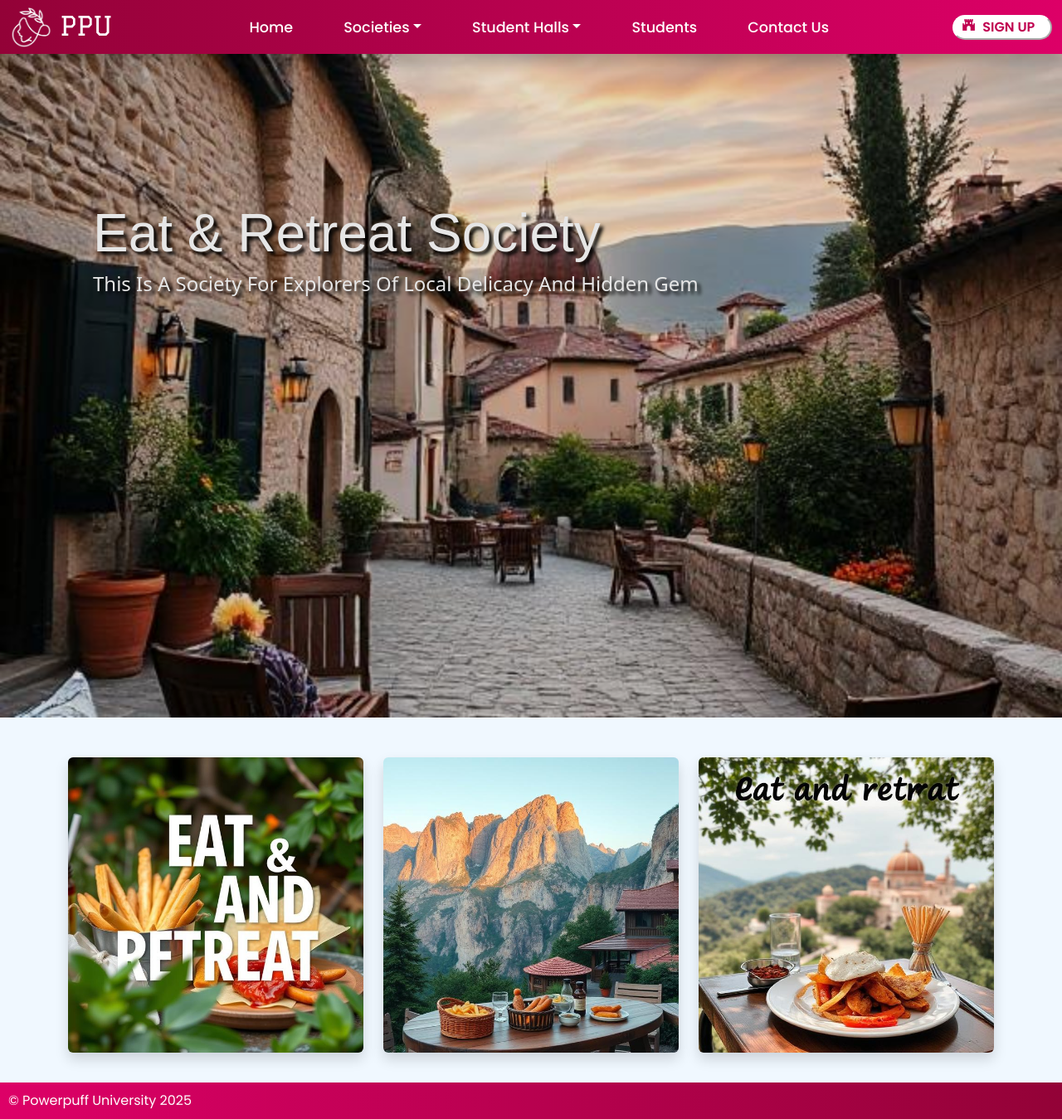
After one commit to nadinelathifah/week11, a Flask app: page /eatretreatsociety in a window 1280 px wide. The commit adds this page. Shown: the whole page at 83% size. Run offline with Flask 3, Linux system fonts and the light colour scheme; some libraries are stand-ins or nearby versions; some web fonts are replaced.

Commit message:
Added Eat and Retreat Society

```diff
--- a/application/routes.py
+++ b/application/routes.py
@@ -48,6 +48,17 @@ def students():
 def signup():
     return render_template('sign_up.html', title_head='sign up', title_body='sign up', subtitle="join a society by signing up and choosing a society.", img="static/images/university/campus5.png")
 
+@app.route("/eatretreatsociety")
+def eat_retreat():
+    return render_template('eat_and_retreat_society.html', title_head="eat and retreat society", title_body="Eat & Retreat Society", subtitle="This is  a society for explorers of local delicacy and hidden gem", img="static/images/eatretreat3.jpeg")
+
+
+
+
+
+
+
+
 
 @app.route('/sumit', methods =['POST'])
 def submit():
--- /dev/null
+++ b/application/templates/eat_and_retreat_society.html
@@ -0,0 +1,20 @@
+{% extends "layout.html" %}
+{% block body_content %}
+
+<section class="bubbles">
+    <div class="container pt-5">
+        <div class="row">
+            <div class="col-sm-12 col-md-6 col-lg-4">
+                <img src="{{ url_for('static', filename='images/eatretreat.jpeg') }}" alt="A student lounge" class="img-fluid shadow rounded mb-3">
+            </div>
+            <div class="col-sm-12 col-md-6 col-lg-4">
+                <img src="{{ url_for('static', filename='images/eatretreat4.jpeg') }}" alt="A student dinning" class="img-fluid shadow rounded mb-3">
+            </div>
+            <div class="col-sm-12 col-md-6 col-lg-4">
+                <img src="{{ url_for('static', filename='images/eatretreat2.jpeg') }}" alt="A student bedroom" class="img-fluid shadow rounded mb-3">
+            </div>
+        </div>
+    </div>
+</section>
+
+{% endblock %}
--- a/application/templates/layout.html
+++ b/application/templates/layout.html
@@ -27,7 +27,7 @@
                     <li class="nav-item"><a href="/" class="nav-link active" aria-current="page">Home</a></li>
                     <li class="nav-item dropdown"><a class="nav-link dropdown-toggle" role="button" data-bs-toggle="dropdown" aria-expanded="false">Societies</a>
                         <ul class="drop-down">
-                            <li><a href= "/societies" class="dropdown-item">Eat and Retreat Society</a></li>
+                            <li><a href= "/eatretreatsociety" class="dropdown-item">Eat and Retreat Society</a></li>
                             <li><a href="#" class="dropdown-item">Society 2</a></li>
                             <li><a href="#" class="dropdown-item">Society 3</a></li>
                             <li><a href="#" class="dropdown-item">Society 4</a></li>
--- a/application/templates/sign_up.html
+++ b/application/templates/sign_up.html
@@ -17,7 +17,8 @@
         <option value="Society4">Society 4</option>
         <option value="Society5">Society 5</option>
         </select>
-       <p><button type=submit> Submit </button></p>
+       <br>
+       <p><button type=submit> Login  </button></p>
    </form>
 </section>
 
```
Also changed, not shown: signupdb.sql (renamed from signupDB.sql, +11 -1 lines), application/static/images/eatretreat2.jpeg (added), application/static/images/eatretreat3.jpeg (added), application/static/images/eatretreat4.jpeg (added).
